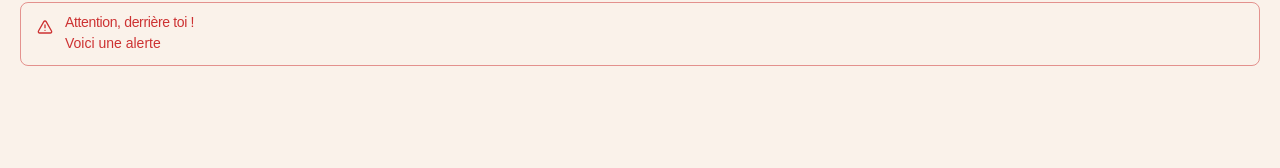
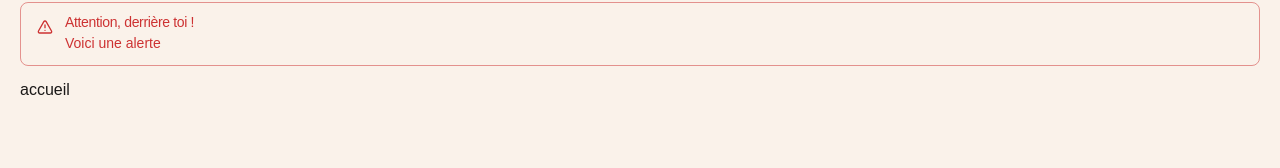
Before and after one commit to aromot/chess-app, a Next.js app: page /ui in a window 1280 px wide. Shown: the part 114-282 px from the top of the page. Built offline with nearby package versions, Linux system fonts and the light colour scheme.

Commit message:
- typo in meeting file - back button in ui page

```diff
--- a/src/app/ui/page.tsx
+++ b/src/app/ui/page.tsx
@@ -2,6 +2,7 @@ import { Alert, AlertDescription, AlertTitle } from "@/components/ui/alert";
 import { Button } from "@/components/ui/button";
 import Title1 from "@/components/ui/title1";
 import { TriangleAlert } from "lucide-react";
+import Link from "next/link";
 
 const UiPage = () => {
   return (
@@ -19,6 +20,9 @@ const UiPage = () => {
           <AlertDescription>Voici une alerte</AlertDescription>
         </Alert>
       </div>
+      <div>
+        <Link href="/">accueil</Link>
+      </div>
     </div>
   );
 };
```
Also changed, not shown: 1 other file (tests, documents, lock files or other folders).
